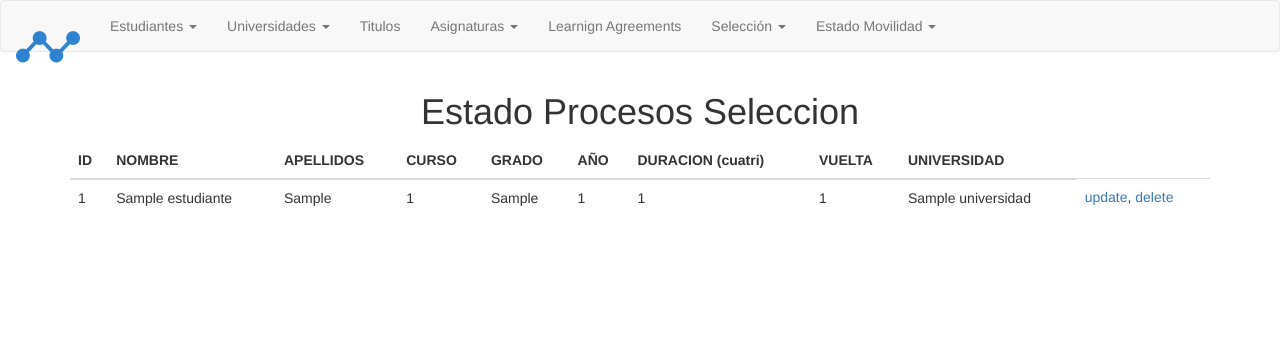
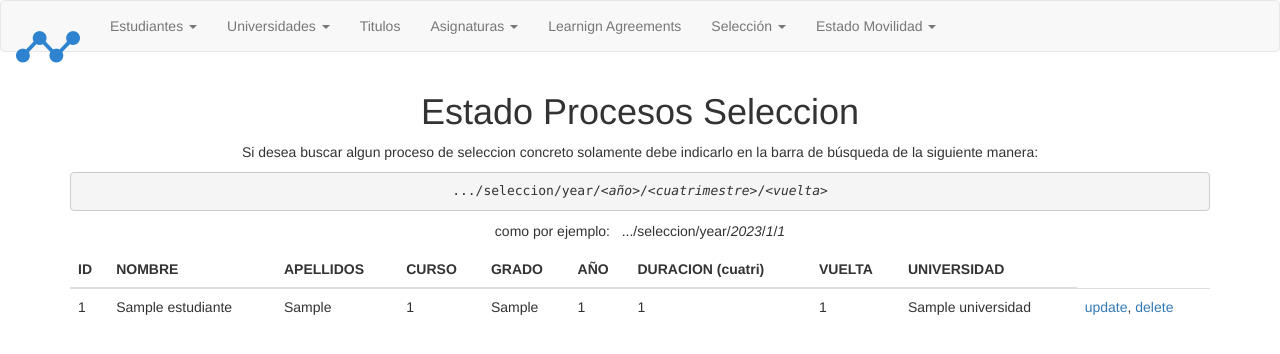
Before and after one commit to alexalvarezg/U2U_app, a Flask app: page /seleccion in a window 1280 px wide. Shown: the top 354 px of the page. Run offline with Flask 2, Linux system fonts and the light colour scheme; tables that the repository leaves empty hold one stand-in row (values such as "Sample post"); some libraries are stand-ins or nearby versions.

Commit message:
introducidas aclaraciones en las pestañas de La y Seleccion para las busquedas

```diff
--- a/templates/LearningAgreement.html
+++ b/templates/LearningAgreement.html
@@ -8,6 +8,10 @@
     {% block body%}
     <div class="text-center">
         <h1>Learning Agreements</h1>
+        <p>Si desea buscar algun learning agreement en concreto solamente debe indicarlo en la barra de búsqueda de la siguiente manera:</p>
+        <pre>.../learningAgreement/<i>&#60id_estudiante&#62</i></pre>
+
+        <p> como por ejemplo: &nbsp; .../learningAgreement/4</p>
     </div>
     <table class="table">
         <thead>
--- a/templates/Seleccion.html
+++ b/templates/Seleccion.html
@@ -8,6 +8,11 @@
     {% block body%}
     <div class="text-center">
         <h1>Estado Procesos Seleccion</h1>
+        <p>Si desea buscar algun proceso de seleccion concreto solamente debe indicarlo en la barra de búsqueda de la siguiente manera:</p>
+        <pre>.../seleccion/year/<i>&#60año&#62</i>/<i>&#60cuatrimestre&#62</i>/<i>&#60vuelta&#62</i></pre>
+
+        <p> como por ejemplo: &nbsp; .../seleccion/year/<i>2023</i>/<i>1</i>/<i>1</i></p>
+
     </div>
     <table class="table">
         <thead>
```
